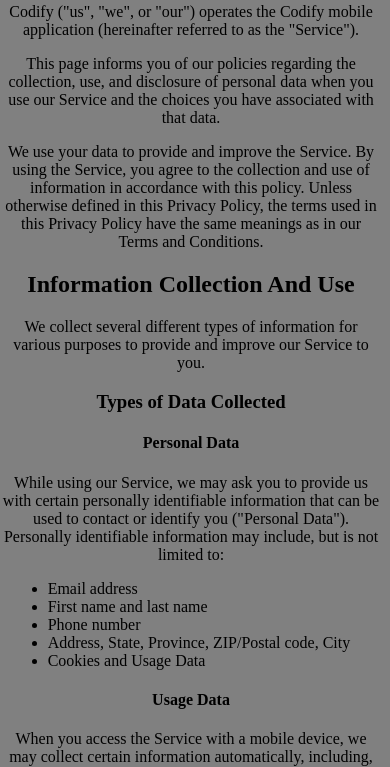
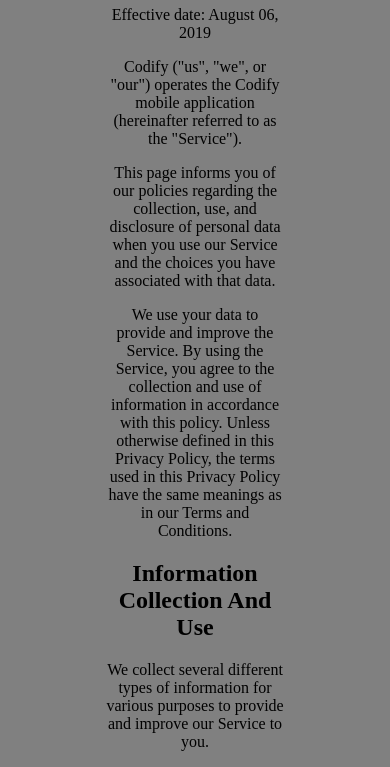
Before and after one commit to karvotch/karvotch.github.io, a plain HTML site: page index.html in a window 390 px wide. Shown: the part 97-864 px from the top of the page. Drawn offline with Linux system fonts and the light colour scheme.

Commit message:
Added a css file

```diff
--- a/index.html
+++ b/index.html
@@ -2,7 +2,7 @@
     <head>
         <title>Privacy Policy</title>
         <link rel="stylesheet" type="text/css" href="style.css">
-        <link rel="stylesheet" type="text/css" media="only screen and (max-device-width: 480px)" href="mobile-device.css"/>
+        <!--<link rel="stylesheet" type="text/css" media="only screen and (max-device-width: 480px)" href="mobile-device.css"/>-->
     </head>
     <body>
         <h1>Privacy Policy</h1>
--- a/style.css
+++ b/style.css
@@ -17,11 +17,11 @@
     body {
         background-color: grey;
         text-align: center;
-        width: auto;
-        margin-left: 0%;
+        width: 45.62%;
+        margin-left: 27.2%;
     }
     ul {
         text-align: left;
-        margin-left: 2.0%;
+        margin-left: 30.8%;
     }
 }
```
